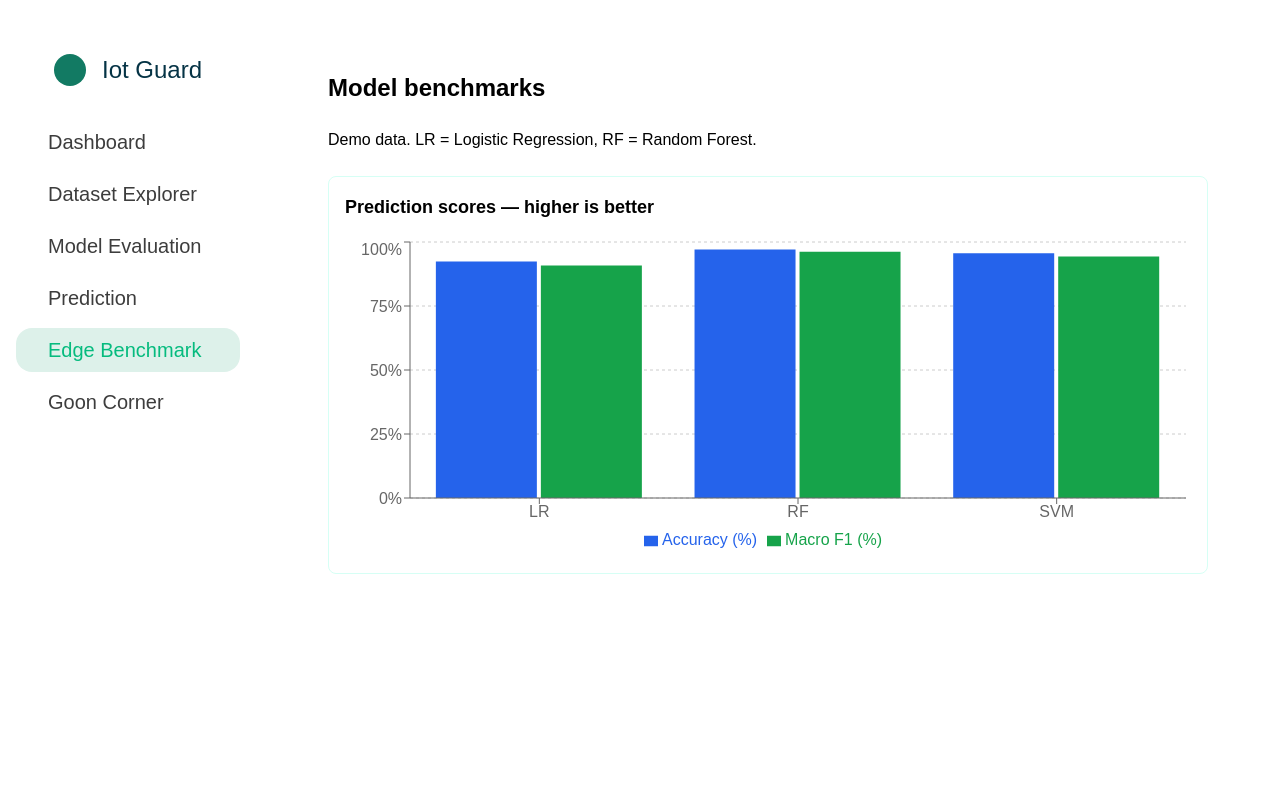
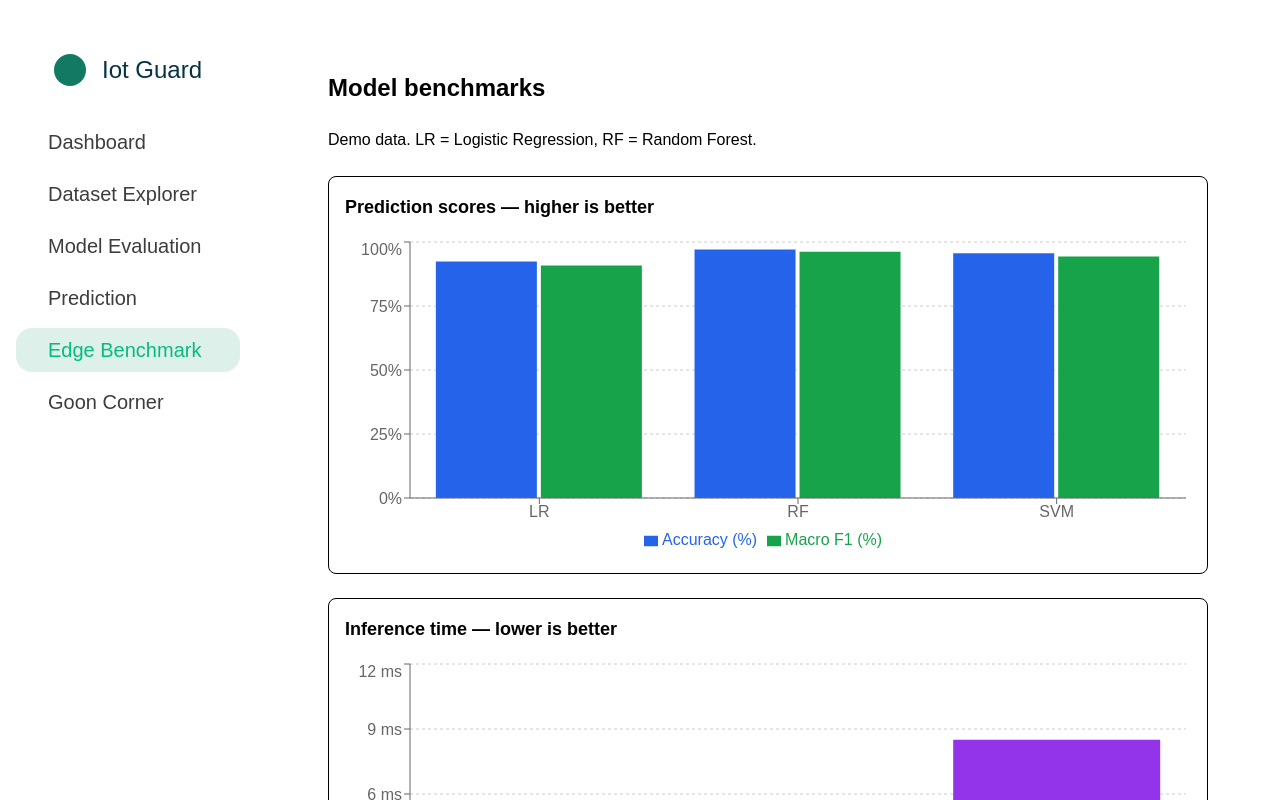
Before and after one commit to sonnnguyennn/cos30049hn-grp1_5, a Next.js app in the folder frontend/: page /dashboard/edge-benchmark in a window 1280 px wide. Built offline with nearby package versions, Linux system fonts and the light colour scheme.

Commit message:
merge with main

```diff
--- a/frontend/src/app/dashboard/edge-benchmark/page.tsx
+++ b/frontend/src/app/dashboard/edge-benchmark/page.tsx
@@ -27,7 +27,7 @@ export default function BenchmarksPage() {
         Demo data. LR = Logistic Regression, RF = Random Forest.
       </p>
 
-      <section className="rounded-lg border p-4">
+      <section className="rounded-lg border p-4 border-black">
         <h2 className="mb-4 text-lg font-semibold text-black">
           Prediction scores — higher is better
         </h2>
@@ -58,6 +58,31 @@ export default function BenchmarksPage() {
           </ResponsiveContainer>
         </div>
       </section>
+
+      <section className="rounded-lg border p-4 border-black">
+        <h2 className="mb-4 text-lg font-semibold text-black">
+            Inference time — lower is better
+        </h2>
+
+        <div style={{ width: "100%", height: 300 }}>
+            <ResponsiveContainer width="100%" height="100%">
+            <BarChart data={results}>
+                <CartesianGrid strokeDasharray="3 3" vertical={false} />
+
+                <XAxis dataKey="model" />
+                <YAxis unit=" ms" />
+
+                <Tooltip />
+
+                <Bar
+                dataKey="inferenceMs"
+                name="Inference time (ms)"
+                fill="#9333ea"
+                />
+            </BarChart>
+            </ResponsiveContainer>
+        </div>
+        </section>
     </main>
   );
 }
```
